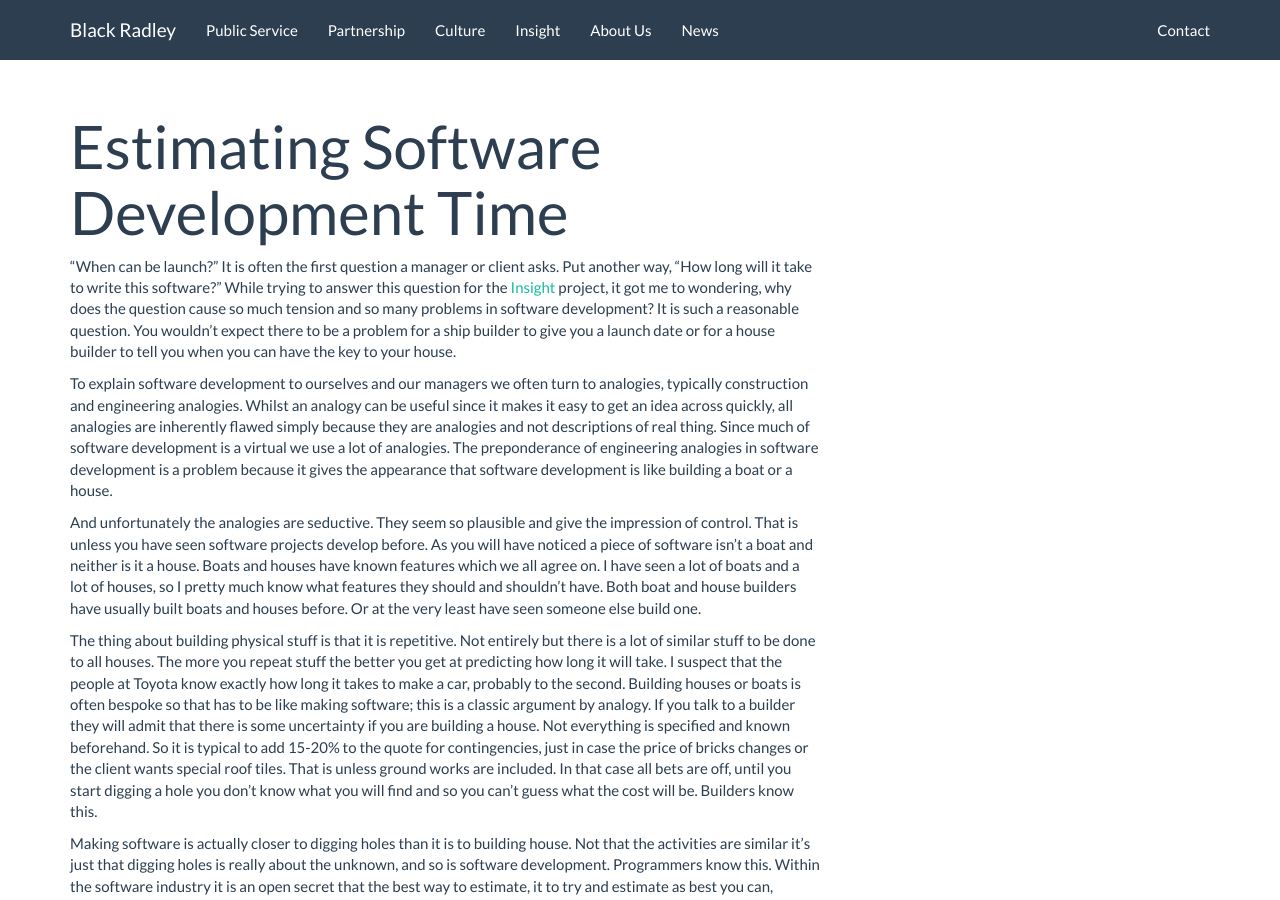
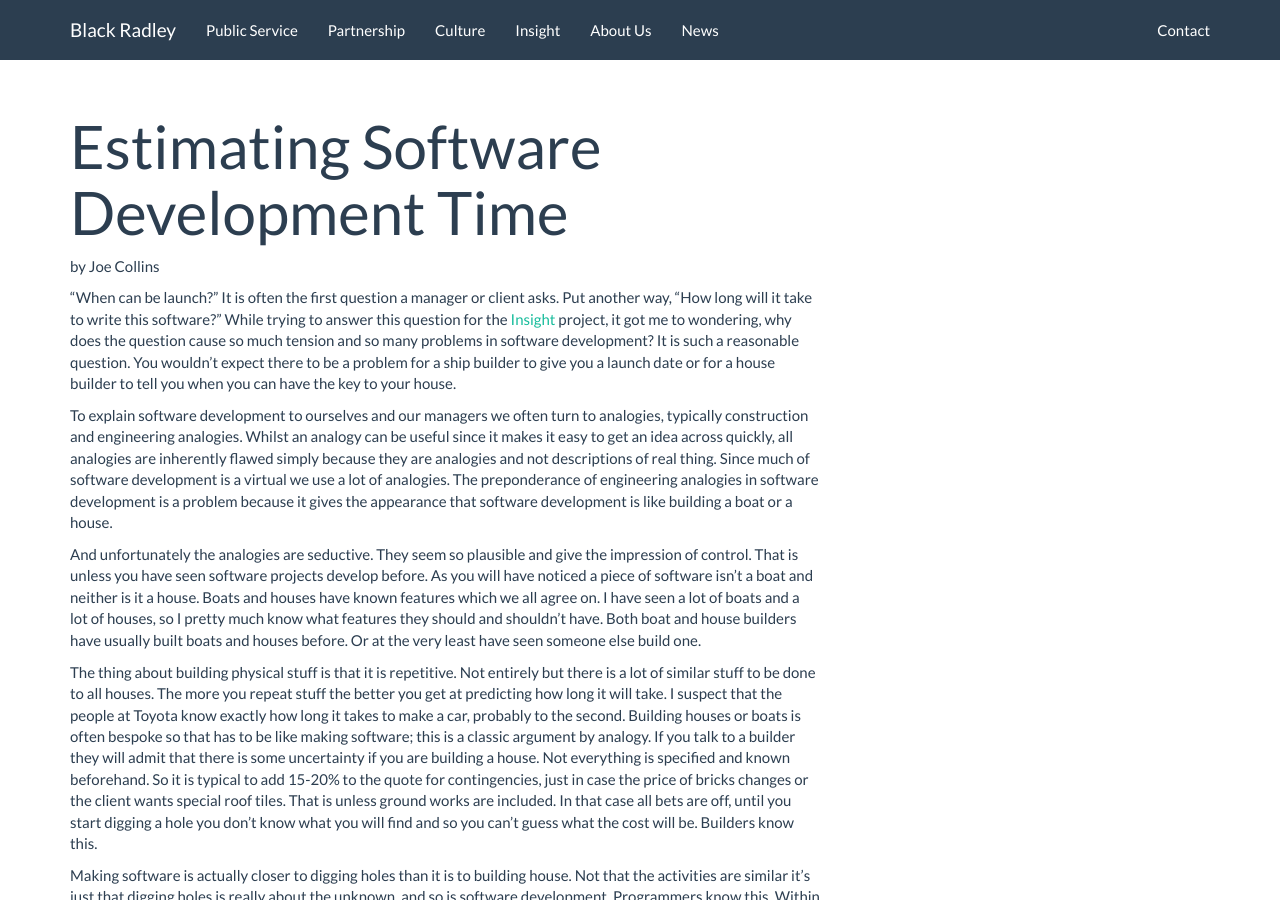
Before and after one commit to blackradley/blackradley.github.io, a Jekyll site: the page built from _posts/2015-02-19-estimating-software-development-time.md, in a window 1280 px wide and 900 px high. Built offline with Jekyll 4.4.1, drawn with Linux system fonts in a browser that asks for light colours; nearby versions of some CDN libraries.

Commit message:
miss off the author

```diff
--- a/_posts/2015-02-19-estimating-software-development-time.md
+++ b/_posts/2015-02-19-estimating-software-development-time.md
@@ -2,6 +2,7 @@
 layout: default
 ---
 # {{ page.title }}
+by Joe Collins
 
 "When can be launch?"  It is often the first question a manager or client asks.  Put another way, "How long will it take to write this software?"  While trying to answer this question for the [Insight](/insight) project, it got me to wondering, why does the question cause so much tension and so many problems in software development?  It is such a reasonable question.  You wouldn’t expect there to be a problem for a ship builder to give you a launch date or for a house builder to tell you when you can have the key to your house.
 
```
